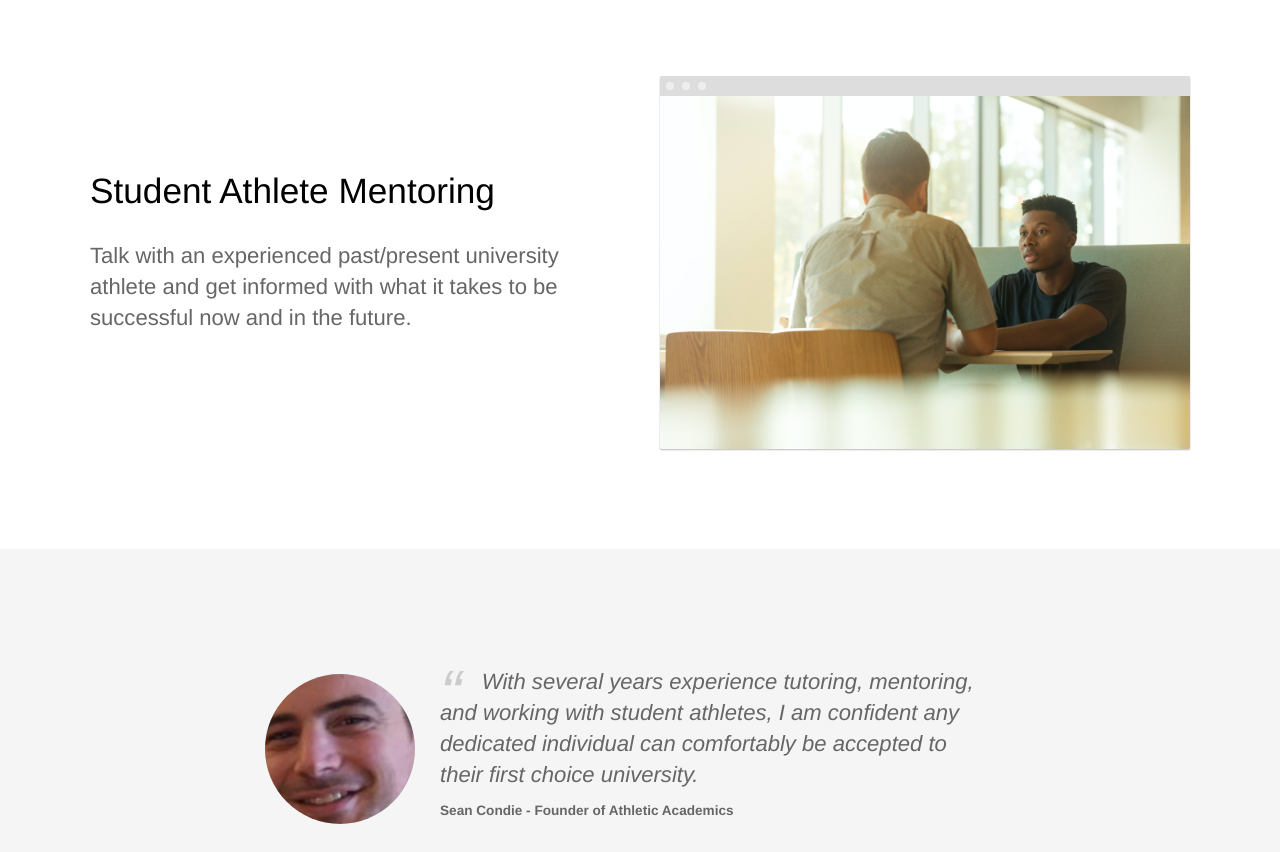
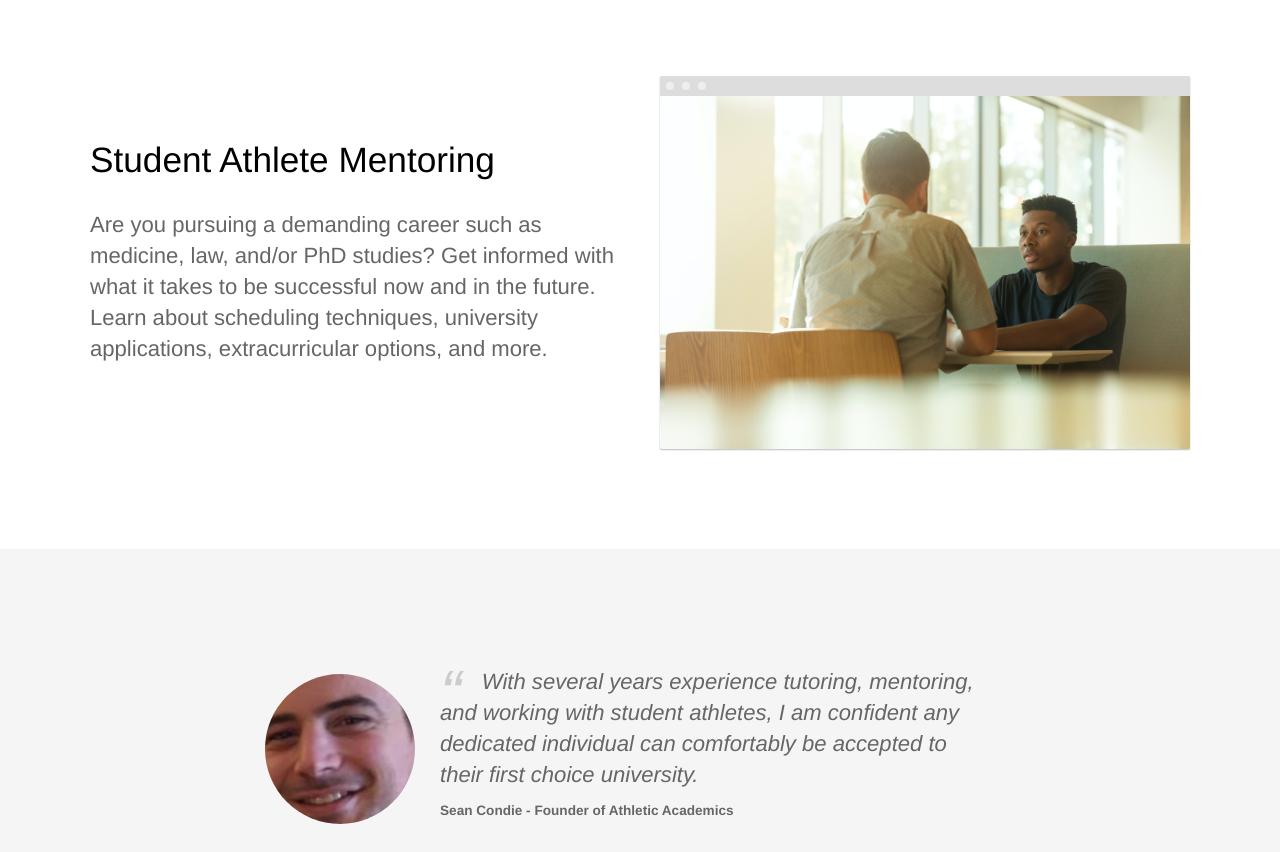
Before and after one commit to AthleticAcademics/athleticacademics.github.io, a Jekyll site: the page built from index.html, in a window 1280 px wide and 900 px high, scrolled down 1764 px, cut to the strip 48-900 px from the top of the window. Built offline with Jekyll 4.4.1, drawn with Linux system fonts in a browser that asks for light colours; the list of posts is cut into pages by our own code.

Commit message:
Update index.html

```diff
--- a/index.html
+++ b/index.html
@@ -42,7 +42,7 @@ description: For students who have ambitious goals on the field AND in the class
 		<div class="container flex">
 			<div class="text editable">
 				<h2>Student Athlete Mentoring</h2>
-				<p>Talk with an experienced past/present university athlete and get informed with what it takes to be successful now and in the future. </p>
+				<p>Are you pursuing a demanding career such as medicine, law, and/or PhD studies? Get informed with what it takes to be successful now and in the future. Learn about scheduling techniques, university applications, extracurricular options, and more.</p>
 			</div>
 			<div class="image">
 				<img src="../images/linkedin-sales-solutions-W3Jl3jREpDY-unsplash.jpg" alt="Screenshot" class="screenshot editable" />
```
